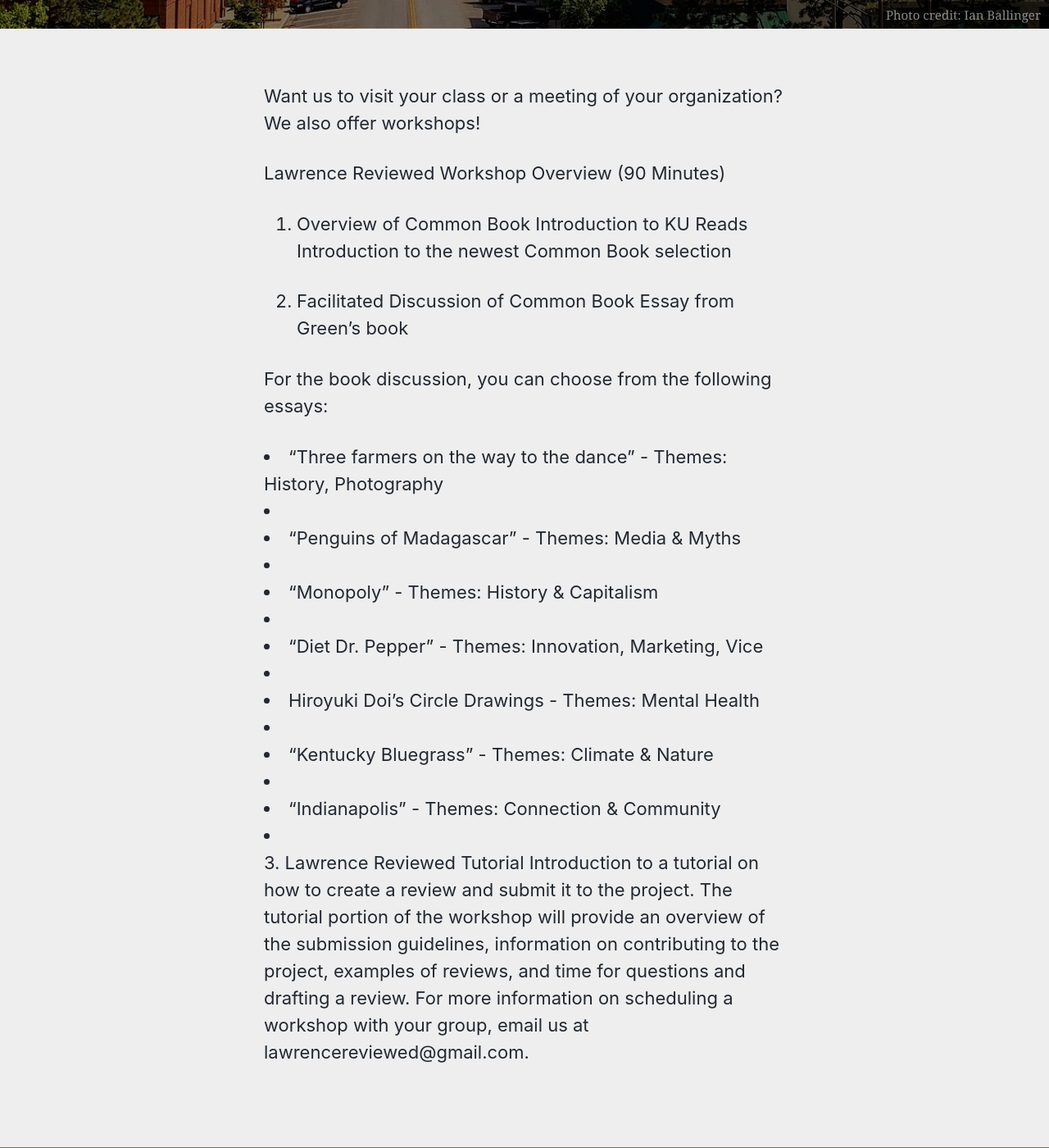
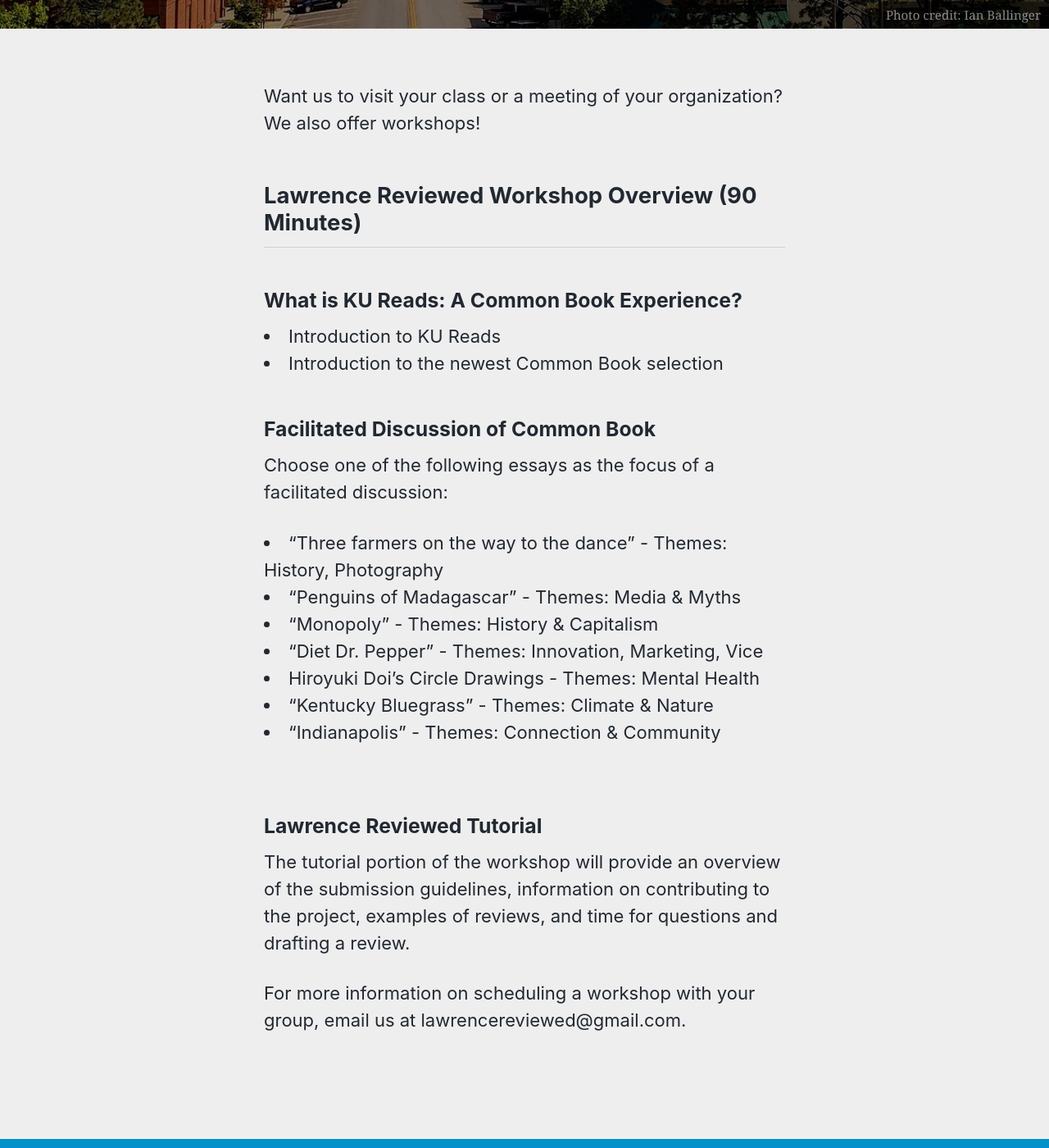
Before and after one commit to idrhku/lawrence-reviewed, a Jekyll site: the page built from _pages/workshops.md, in a window 1280 px wide and 1400 px high, scrolled down 267 px. Shown: the whole window at 82% size. Built offline with Jekyll 4.4.1, drawn with Linux system fonts in a browser that asks for light colours; cached includes are drawn as plain includes.

Commit message:
Update workshops.md

```diff
--- a/_pages/workshops.md
+++ b/_pages/workshops.md
@@ -14,33 +14,26 @@
 ---
 Want us to visit your class or a meeting of your organization? We also offer workshops!
 
-Lawrence Reviewed Workshop Overview (90 Minutes)
-1. Overview of Common Book
-Introduction to KU Reads
-Introduction to the newest Common Book selection
+<h2>Lawrence Reviewed Workshop Overview (90 Minutes) </h2>
 
-2. Facilitated Discussion of Common Book
-Essay from Green's book
+<h3>What is KU Reads: A Common Book Experience?</h3>
+<li>Introduction to KU Reads</li>
+<li>Introduction to the newest Common Book selection</li>
 
-For the book discussion, you can choose from the following essays:
+<h3>Facilitated Discussion of Common Book</h3>
+Choose one of the following essays as the focus of a facilitated discussion:
 <br>
-<li>“Three farmers on the way to the dance” - Themes: History, Photography<li>
-<br>
-<li>“Penguins of Madagascar” - Themes: Media & Myths<li>
-<br>
-<li>“Monopoly” - Themes: History & Capitalism<li>
-<br>
-<li>“Diet Dr. Pepper”  - Themes: Innovation, Marketing, Vice<li>
-<br>
-<li> Hiroyuki Doi’s Circle Drawings - Themes: Mental Health <li>
-<br>
-<li>“Kentucky Bluegrass” - Themes: Climate & Nature<li>
-<br>
-<li>“Indianapolis” - Themes: Connection & Community<li>
+<li>“Three farmers on the way to the dance” - Themes: History, Photography</li>
+<li>“Penguins of Madagascar” - Themes: Media & Myths</li>
+<li>“Monopoly” - Themes: History & Capitalism</li>
+<li>“Diet Dr. Pepper”  - Themes: Innovation, Marketing, Vice</li>
+<li> Hiroyuki Doi’s Circle Drawings - Themes: Mental Health </li>
+<li>“Kentucky Bluegrass” - Themes: Climate & Nature</li>
+<li>“Indianapolis” - Themes: Connection & Community</li>
 <br>
 
-3. Lawrence Reviewed Tutorial
-Introduction to a tutorial on how to create a review and submit it to the project.
+<h3>Lawrence Reviewed Tutorial</h3>
+
 The tutorial portion of the workshop will provide an overview of the submission guidelines, information on contributing to the project, examples of reviews, and time for questions and drafting a review.
 
 For more information on scheduling a workshop with your group, email us at lawrencereviewed@gmail.com.
```
